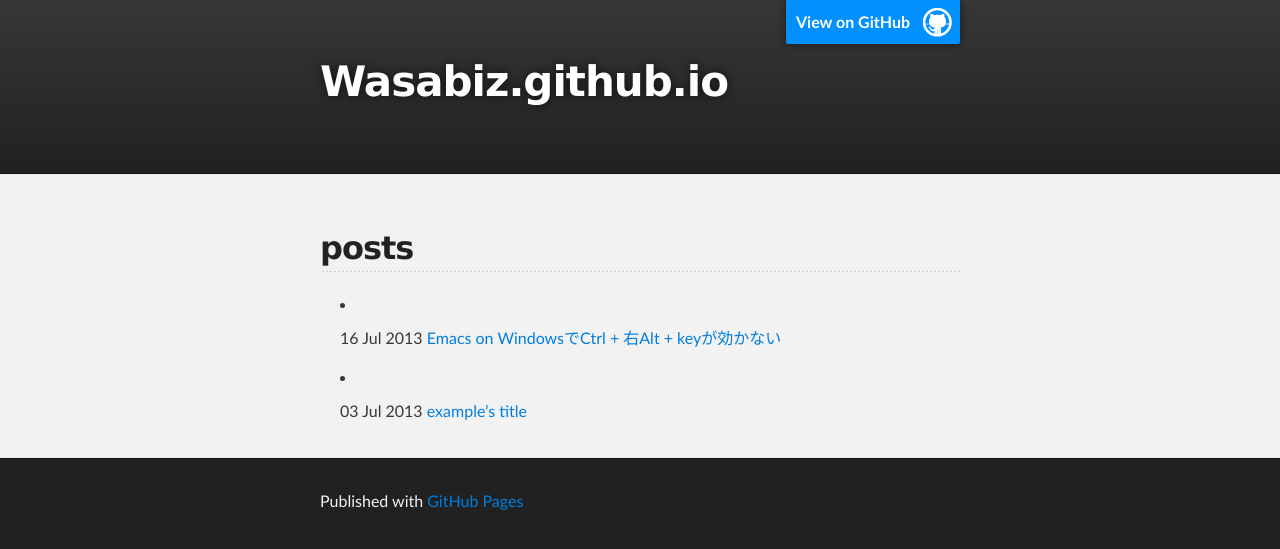
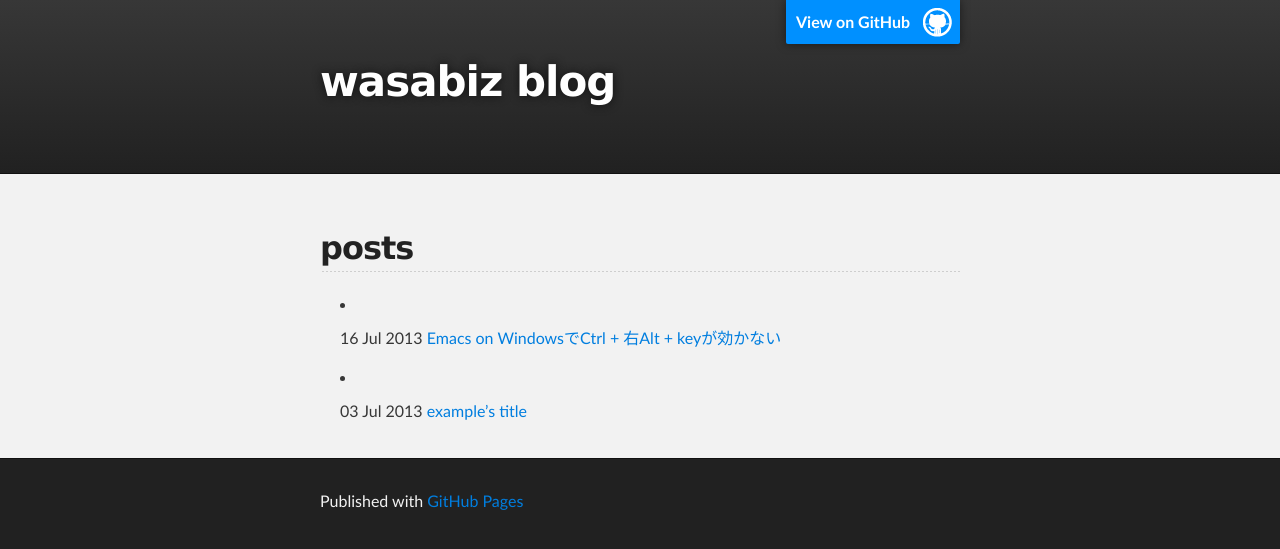
Before and after one commit to nyuichi/wasabiz.github.io, a Jekyll site: the page built from index.md, in a window 1280 px wide. Shown: the top 549 px of the page. Built offline with Jekyll 4.4.1, drawn with Linux system fonts in a browser that asks for light colours.

Commit message:
change the blog title

```diff
--- a/_layouts/index.html
+++ b/_layouts/index.html
@@ -7,7 +7,7 @@
   <header class="inner">
     <a id="forkme_banner" href="https://github.com/wasabiz">View on GitHub</a>
 
-    <h1 id="project_title">Wasabiz.github.io</h1>
+    <h1 id="project_title">wasabiz blog</h1>
     <h2 id="project_tagline"></h2>
 
   </header>
```
